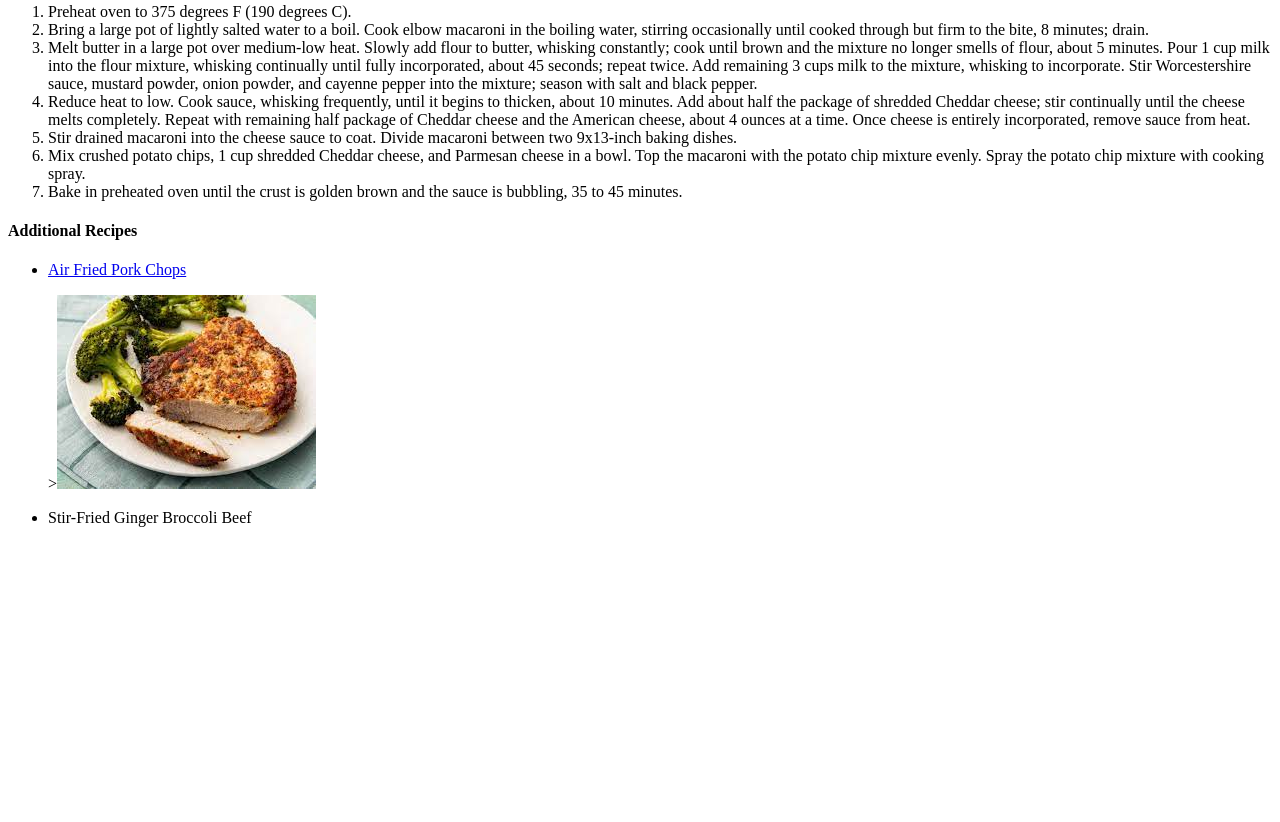
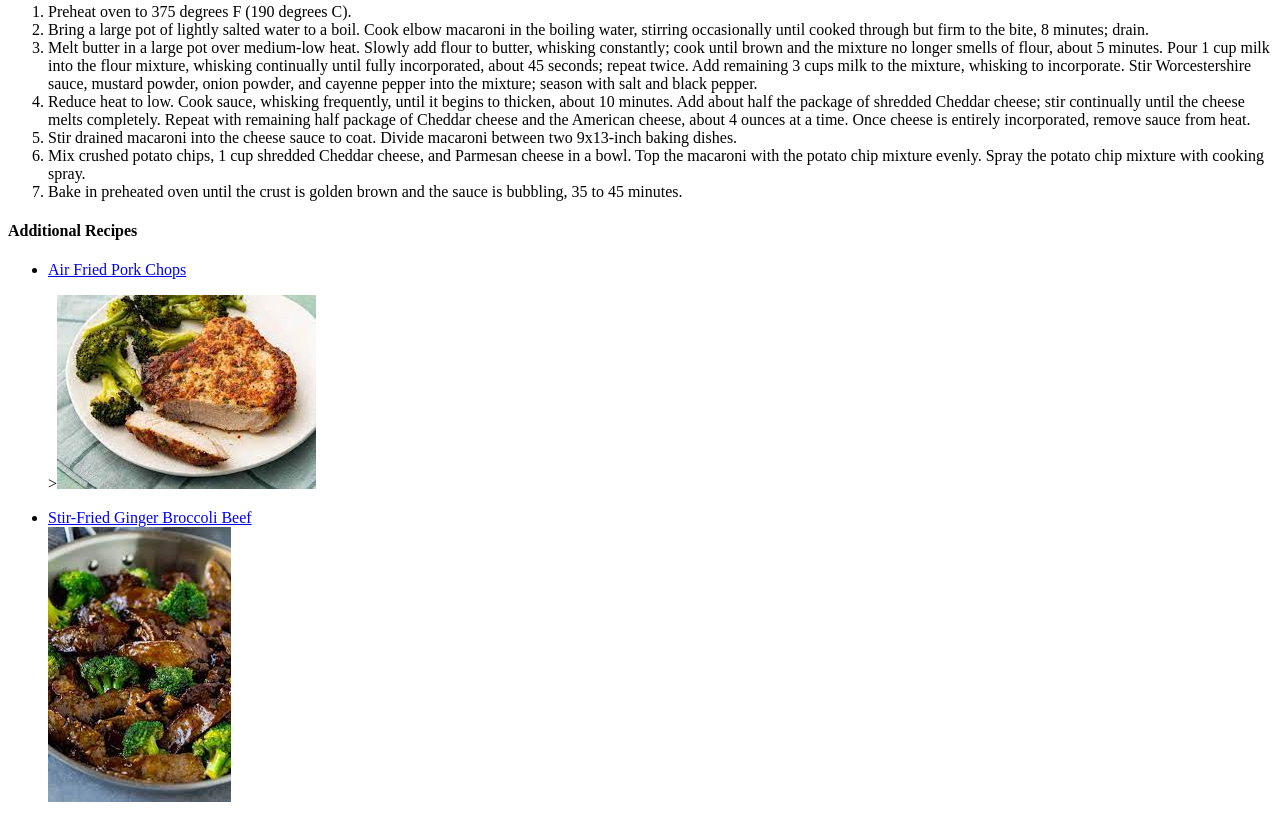
Before and after one commit to elijam123/odin-recipes, a plain HTML site: page index.html in a window 1280 px wide. Shown: the part 850-1672 px from the top of the page. Before the commit the page ends 1393 px from the top, so only its background shows below. Drawn offline with Linux system fonts and the light colour scheme.

Commit message:
Add images and web pages for broccoli recipe

```diff
--- a/index.html
+++ b/index.html
@@ -49,7 +49,9 @@
         <li>
         <a href="recipes/pork-chops.html">Air Fried Pork Chops</a></li>
     <p>><img src="./images/pork-chops.png" alt="An image of delicious air-fried pork chops">
-        <li>Stir-Fried Ginger Broccoli Beef</li>
+        <li>
+            <a href="recipes/stir-fried-broccoli-beef.html">Stir-Fried Ginger Broccoli Beef</a></li>
+            <img src="./images/broccoli-beef.png" alt="An image of mouth-watering Stir-Fried Ginger Broccoli Beef">
         </ul>
 </body>
 </html>
```
Also changed, not shown: images/broccoli-beef.png (added), recipes/stir-fried-broccoli-beef.html (added), 1 other file.
